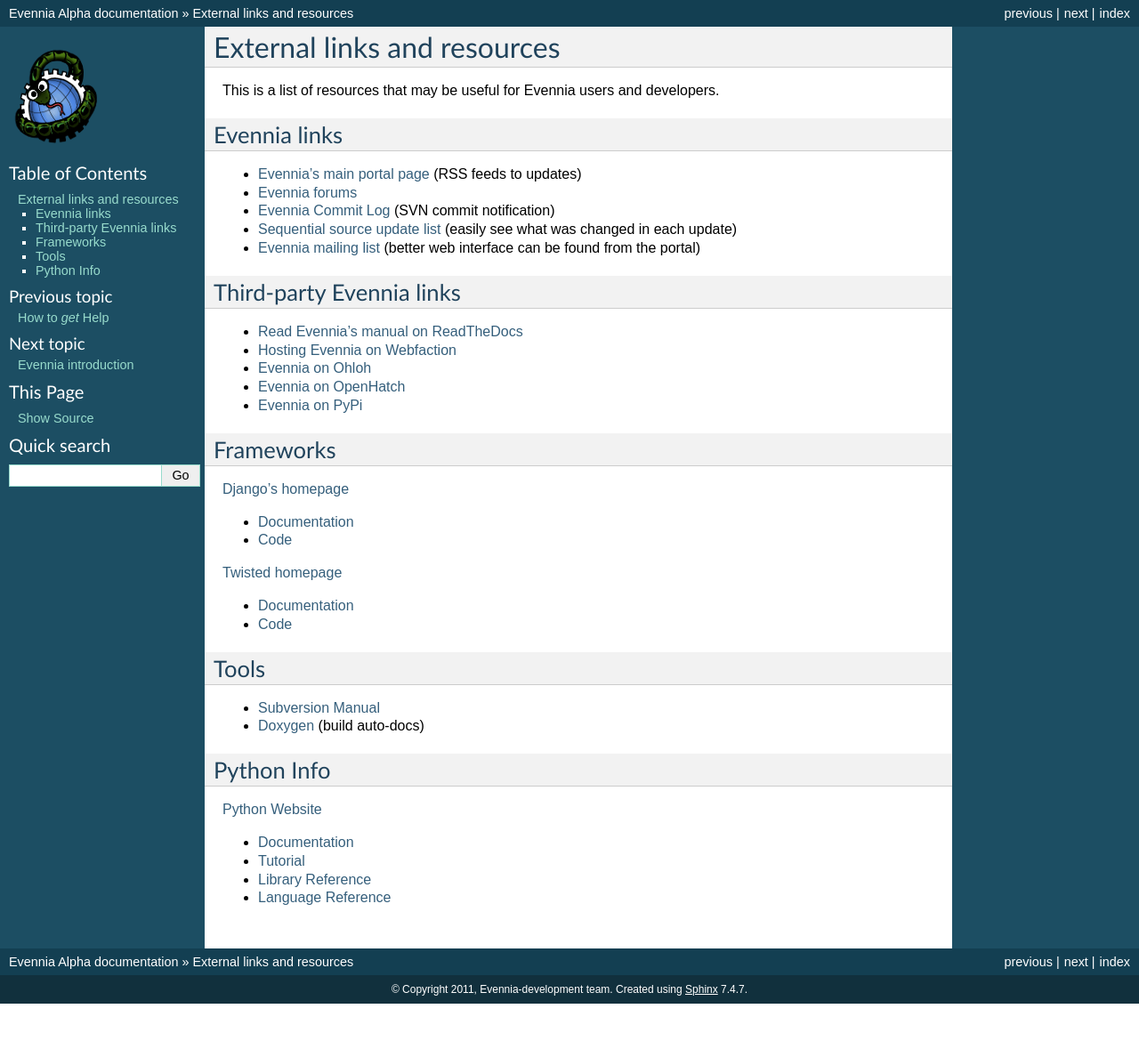
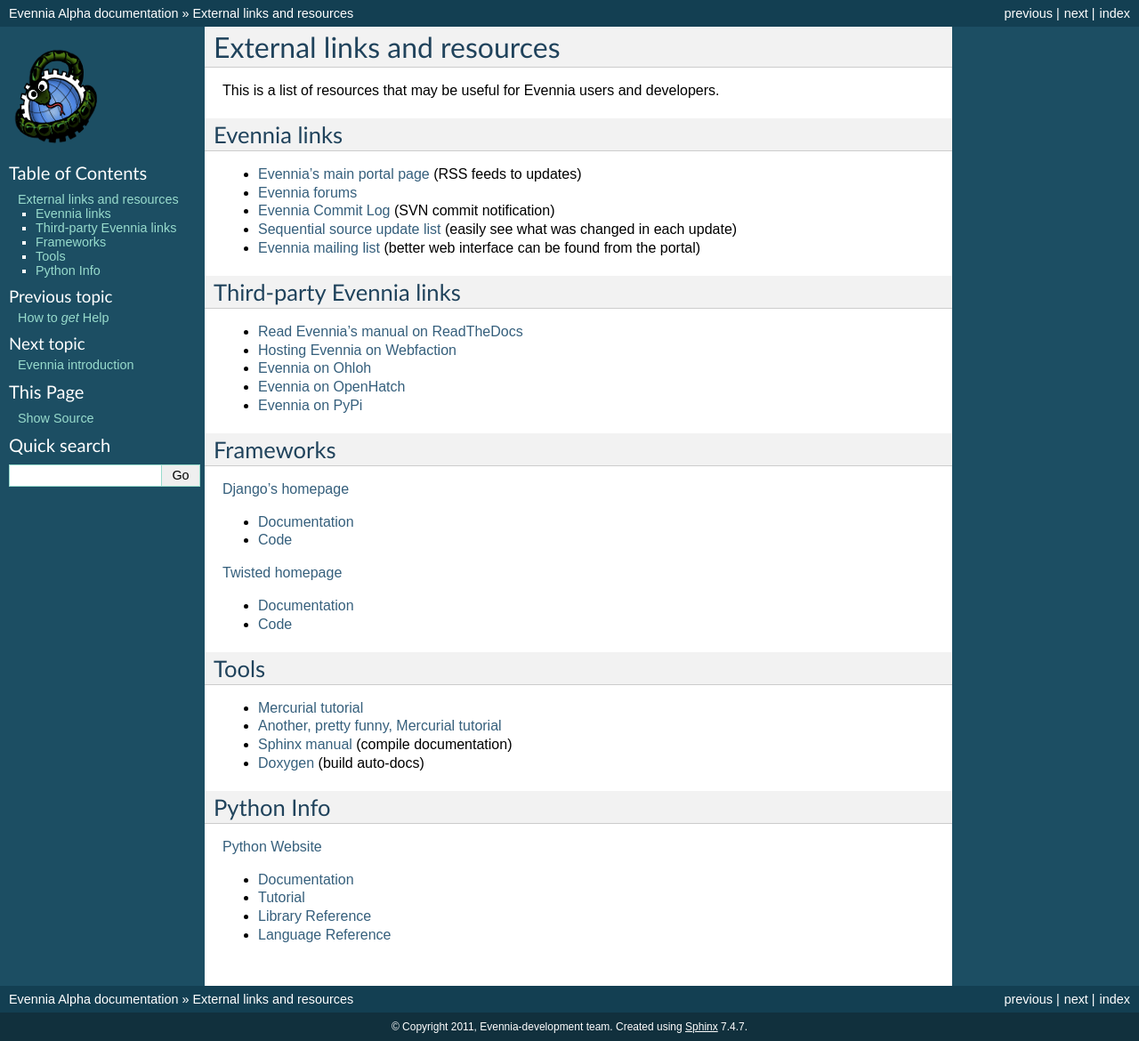
Before and after one commit to google-code-export/evennia, a Sphinx documentation site: the page built from docs/sphinx/source/wiki/Links.rst, in a window 1280 px wide. Shown: the whole page at 89% size. Built offline with Sphinx 7.4.7, drawn with Linux system fonts in a browser that asks for light colours; formulas are drawn with MathJax 3; before the commit the page ends 1128 px from its top, so only the background shows below that.

Commit message:
Fixed link page.

```diff
--- a/docs/sphinx/source/index.rst
+++ b/docs/sphinx/source/index.rst
@@ -24,7 +24,7 @@
 .. toctree::
 
    How to give and get help <wiki/HowToGetAndGiveHelp>
-   Evennia Links <wiki/Links>
+   Resources <wiki/Links>
 
 .. Code
 .. -----
--- a/docs/sphinx/source/wiki/Links.rst
+++ b/docs/sphinx/source/wiki/Links.rst
@@ -47,7 +47,10 @@
 Tools
 -----
 
--  `Subversion Manual <http://svnbook.red-bean.com/>`_
+-  `Mercurial tutorial <http://mercurial.selenic.com/wiki/Tutorial>`_
+-  `Another, pretty funny, Mercurial tutorial <http://hginit.com/>`_
+-  `Sphinx manual <http://sphinx.pocoo.org/contents.html>`_ (compile
+   documentation)
 -  `Doxygen <http://www.stack.nl/~dimitri/doxygen/>`_ (build auto-docs)
 
 Python Info
```
